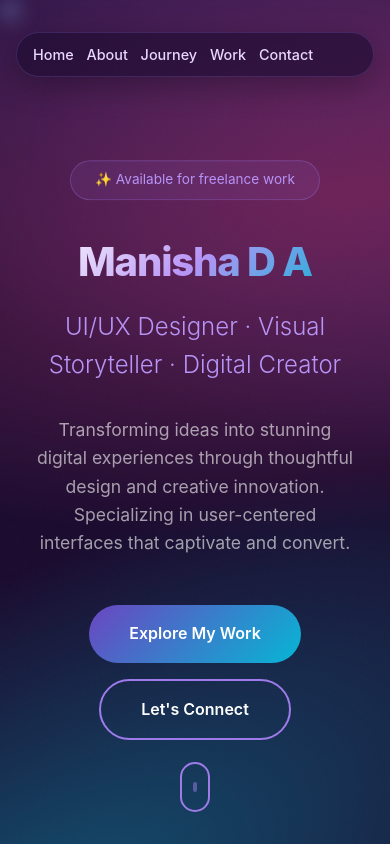
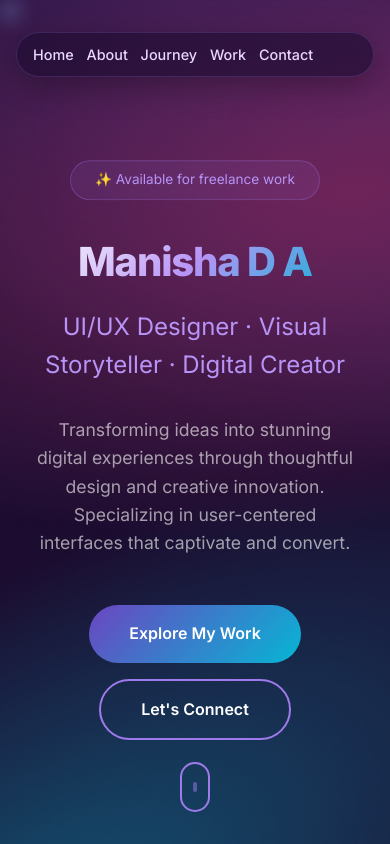
Before and after one commit to manishamirtharaj-da/portfolio, a plain HTML site: page index.html in a window 390 px wide. Shown: the top 844 px of the page. Drawn offline with Linux system fonts and the light colour scheme.

Commit message:
Google font access done

```diff
--- a/index.html
+++ b/index.html
@@ -4,6 +4,7 @@
     <meta charset="UTF-8">
     <meta name="viewport" content="width=device-width, initial-scale=1.0">
     <title>Manisha D A - UI/UX & Graphic Designer</title>
+    <link href="https://fonts.googleapis.com/css2?family=Inter:wght@400;500;600;700;800&display=swap" rel="stylesheet">
     <style>
         * {
             margin: 0;
@@ -23,11 +24,23 @@
         }
 
         body {
-            font-family: 'Inter', -apple-system, BlinkMacSystemFont, 'Segoe UI', sans-serif;
+            font-family: 'Inter', sans-serif !important;
             background: var(--purple-900);
             color: white;
             overflow-x: hidden;
             line-height: 1.6;
+        }
+
+        *, *::before, *::after {
+            font-family: 'Inter', sans-serif !important;
+        }
+
+        @media (max-width: 768px) {
+            body, *, *::before, *::after {
+                font-family: 'Inter', sans-serif !important;
+                -webkit-font-smoothing: antialiased;
+                -moz-osx-font-smoothing: grayscale;
+            }
         }
 
         .cursor-follower {
```
